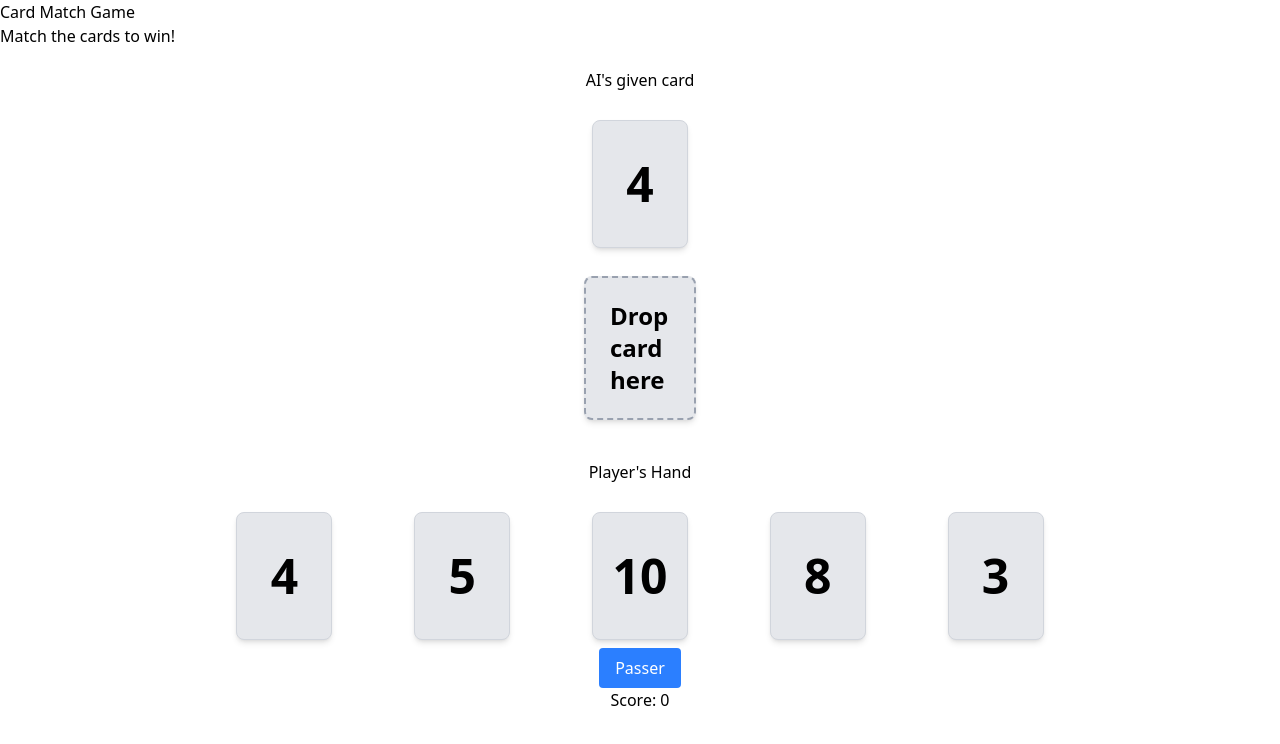
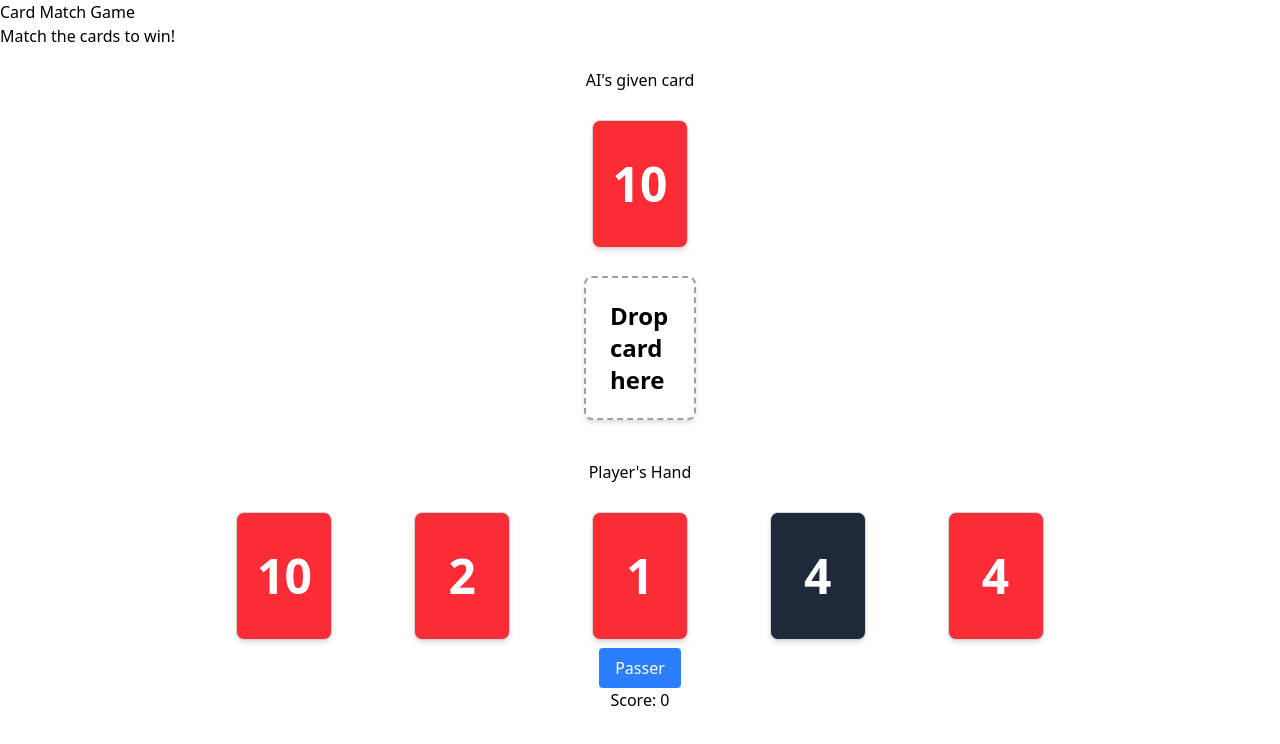
Before and after one commit to James-byds/vite_cards, a website built with Vite: page index.html in a window 1280 px wide. Built offline with nearby package versions, Linux system fonts and the light colour scheme.

Commit message:
add_colors

```diff
--- a/src/css/style.css
+++ b/src/css/style.css
@@ -5,13 +5,20 @@
 
 .card, .drop {
   @apply flex flex-col items-center justify-center /*Flex elements*/
-  w-24 h-32 bg-gray-200 /*Size and background*/
+  w-24 h-32 /*Size*/
   border border-gray-300 rounded-lg shadow-md/*Borders*/
   text-5xl font-bold;/*Text style 3rem=5xl*/
 }
 
+.black {
+  @apply bg-gray-800 text-white; /*Black card style*/
+}
+.red {
+  @apply bg-red-500 text-white; /*Red card style*/
+}
+
 .card:hover {
-  @apply bg-gray-300 /*Change background on hover*/
+  @apply brightness-200 /*Change background on hover*/
   transition-all duration-200 ease-in-out/*Smooth transition*/
   transform scale-105; /*Slightly enlarge on hover*/
 }
--- a/src/js/card_handling.js
+++ b/src/js/card_handling.js
@@ -10,14 +10,16 @@ const Display = (PlayerDeck, AIDeck) => {
     cardElement.className = "card";
     //add draggable attribute to each card
     cardElement.setAttribute("draggable", "true");
-    cardElement.textContent = card; // Display the card number
+    cardElement.textContent = card.value; // Display the card number
+    cardElement.classList.add(card.color); // Add color class
     playerContainer.appendChild(cardElement);
   });
   //AI Display
   const aiCard = AIDeck[Math.floor(Math.random() * AIDeck.length)];
   const aiCardElement = document.createElement("div");
   aiCardElement.className = "card";
-  aiCardElement.textContent = aiCard; // Display the AI card number
+  aiCardElement.textContent = aiCard.value; // Display the AI card number
+  aiCardElement.classList.add(aiCard.color); // Add color class
   aiContainer.appendChild(aiCardElement);
   addDragListeners();
 }
@@ -25,7 +27,9 @@ const Display = (PlayerDeck, AIDeck) => {
 const Card_generator = (deck) => {
   //Generate starting deck with 5 unique cards
   while (deck.length < 5) {
-    let card = Math.floor(Math.random() * 10) + 1;
+    const colors = ["red","black"];
+    let randomColor = colors[Math.floor(Math.random() * colors.length)];
+    let card ={"value" : Math.floor(Math.random() * 10) + 1, "color": randomColor};
     let loop = true; //help to control the loop
     //Unique card for the deck
     do {
```
